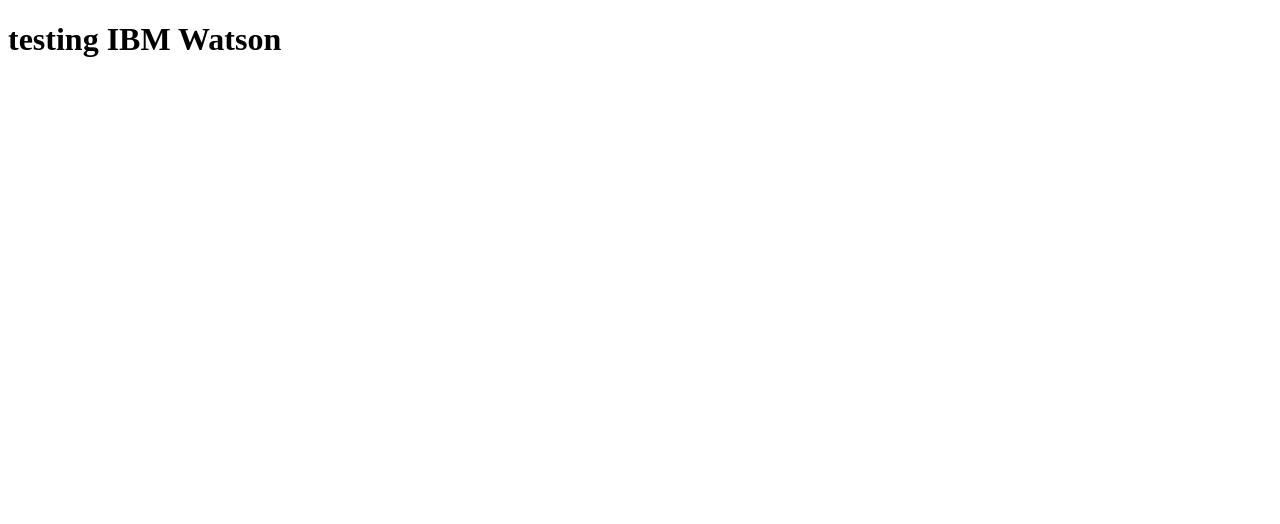
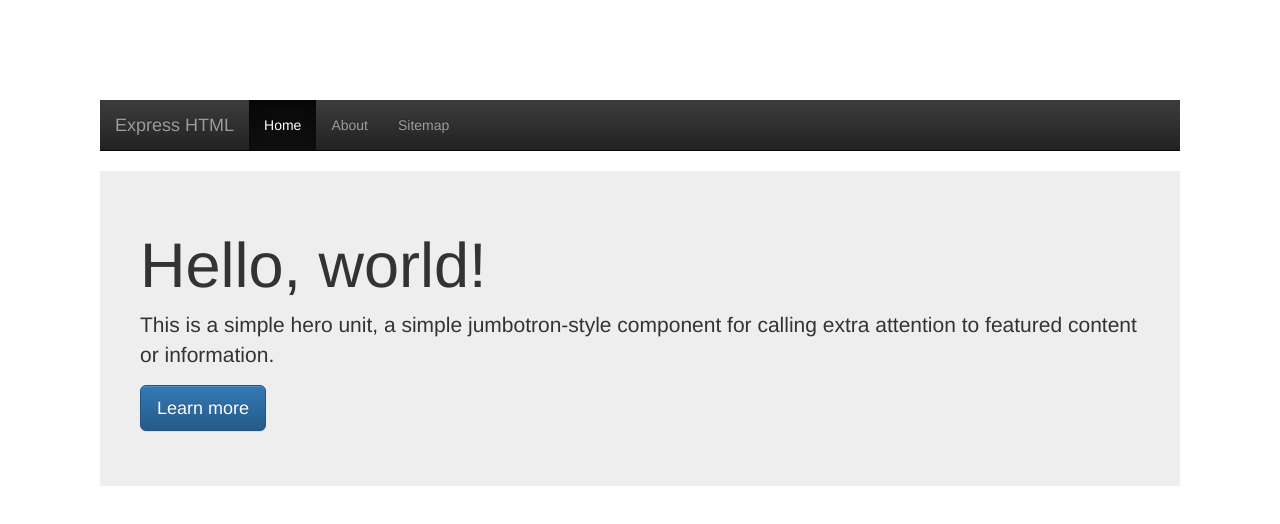
Before and after one commit to Elijah-ell/test-watson, a website: page view/index.html in a window 1280 px wide. Drawn offline with nearby package versions, Linux system fonts and the light colour scheme.

Commit message:
update package

```diff
--- a/package.json
+++ b/package.json
@@ -6,14 +6,17 @@
   "dependencies": {
     "connect": "^3.6.5",
     "express": "^4.16.1",
+    "express-generator": "^4.15.5",
     "fs": "0.0.1-security",
     "http": "0.0.0",
     "mongoose": "^4.12.0",
+    "path": "^0.12.7",
     "watson-developer-cloud": "^2.39.2"
   },
   "devDependencies": {},
   "scripts": {
-    "test": "echo \"Error: no test specified\" && exit 1"
+    "test": "echo \"Error: no test specified\" && exit 1",
+    "start": "node test.js"
   },
   "author": "",
   "license": "ISC"
--- a/view/index.html
+++ b/view/index.html
@@ -1,12 +1,34 @@
-<!DOCTYPE html>
 <html>
 <head>
-	<meta charset="UTF-8">
-	<title>test watson</title>
+  <title>Express HTML</title>
+  <script src="https://ajax.googleapis.com/ajax/libs/jquery/1.11.2/jquery.min.js"></script>
+  <link rel="stylesheet" href="https://maxcdn.bootstrapcdn.com/bootstrap/3.3.1/css/bootstrap.min.css">
+  <link rel="stylesheet" href="https://maxcdn.bootstrapcdn.com/bootstrap/3.3.1/css/bootstrap-theme.min.css">
+  <script src="https://maxcdn.bootstrapcdn.com/bootstrap/3.3.1/js/bootstrap.min.js"></script>
 </head>
-
 <body>
-	<h1>testing IBM Watson</h1>
+  <div style="margin:100px;">
+    <nav class="navbar navbar-inverse navbar-static-top">
+  <div class="container">
+    <a class="navbar-brand" href="/">Express HTML</a>
+    <ul class="nav navbar-nav">
+      <li class="active">
+        <a href="/">Home</a>
+      </li>
+      <li>
+        <a href="/about">About</a>
+      </li>
+      <li>
+        <a href="/sitemap">Sitemap</a>
+      </li>
+    </ul>
+  </div>
+</nav>
+    <div class="jumbotron"  style="padding:40px;">
+      <h1>Hello, world!</h1>
+      <p>This is a simple hero unit, a simple jumbotron-style component for calling extra attention to featured content or information.</p>
+      <p><a class="btn btn-primary btn-lg" href="#" role="button">Learn more</a></p>
+    </div>
+  </div>
 </body>
-
 </html>
```
Also changed, not shown: test.js (+7 -5 lines).
